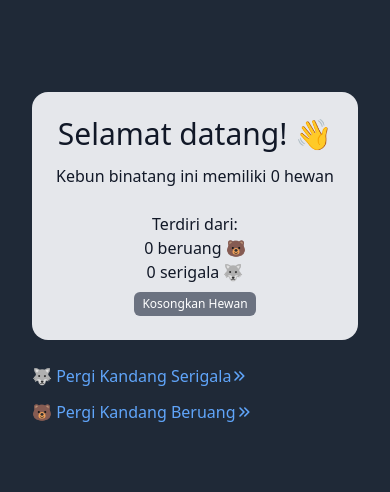
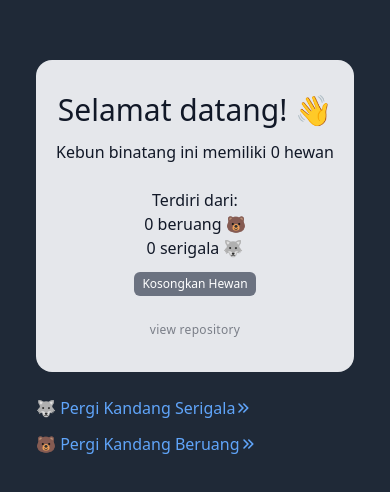
Before and after one commit to zakiego/learn-zustand, a Next.js app: page / in a window 390 px wide. Shown: the part 164-656 px from the top of the page. Built offline with nearby package versions, Linux system fonts and the light colour scheme.

Commit message:
style: remove next/head and make responsive card

```diff
--- a/pages/index.tsx
+++ b/pages/index.tsx
@@ -1,6 +1,5 @@
 import Link from "next/link";
 import useStore from "~/components/hewan";
-import Head from "next/head";
 
 export default function Home() {
 	const serigala = useStore((state) => state.serigala);
@@ -13,7 +12,7 @@ export default function Home() {
 	return (
 		<div className="flex flex-col min-h-screen text-white bg-gray-800">
 			<div className="flex flex-col justify-center m-auto text-center">
-				<div className="px-6 py-6 text-gray-900 bg-gray-200 rounded-2xl">
+				<div className="px-5 py-8 text-gray-900 bg-gray-200 md:px-16 rounded-2xl">
 					<div className="text-3xl ">Selamat datang! 👋</div>
 					<div className="mt-3">
 						<div>Kebun binatang ini memiliki {totalHewan} hewan</div>
@@ -24,21 +23,29 @@ export default function Home() {
 						<div>{serigala} serigala 🐺</div>
 					</div>
 					<button
-						className="px-2 py-1 mt-2 text-xs text-white bg-gray-500 rounded-md"
+						className="px-2 py-1 mt-3 text-xs text-white bg-gray-500 rounded-md hover:bg-gray-700"
 						onClick={kosongkanHewan}
 					>
 						Kosongkan Hewan
 					</button>
+					<div className="mt-5">
+						<a
+							className="text-xs tracking-wide opacity-50 hover:opacity-70 md:text-sm"
+							href="https://github.com/zakiego/learn-zustand"
+						>
+							view repository
+						</a>
+					</div>
 				</div>
 
 				<div className="mt-6 space-y-3">
 					<Link href="/serigala">
-						<a className="flex items-center text-blue-400">
+						<a className="flex items-center text-blue-400 hover:text-blue-600">
 							🐺 Pergi Kandang Serigala <GoIcon />
 						</a>
 					</Link>
 					<Link href="/beruang">
-						<a className="flex items-center text-blue-400">
+						<a className="flex items-center text-blue-400 hover:text-blue-600">
 							🐻 Pergi Kandang Beruang <GoIcon />
 						</a>
 					</Link>
```
